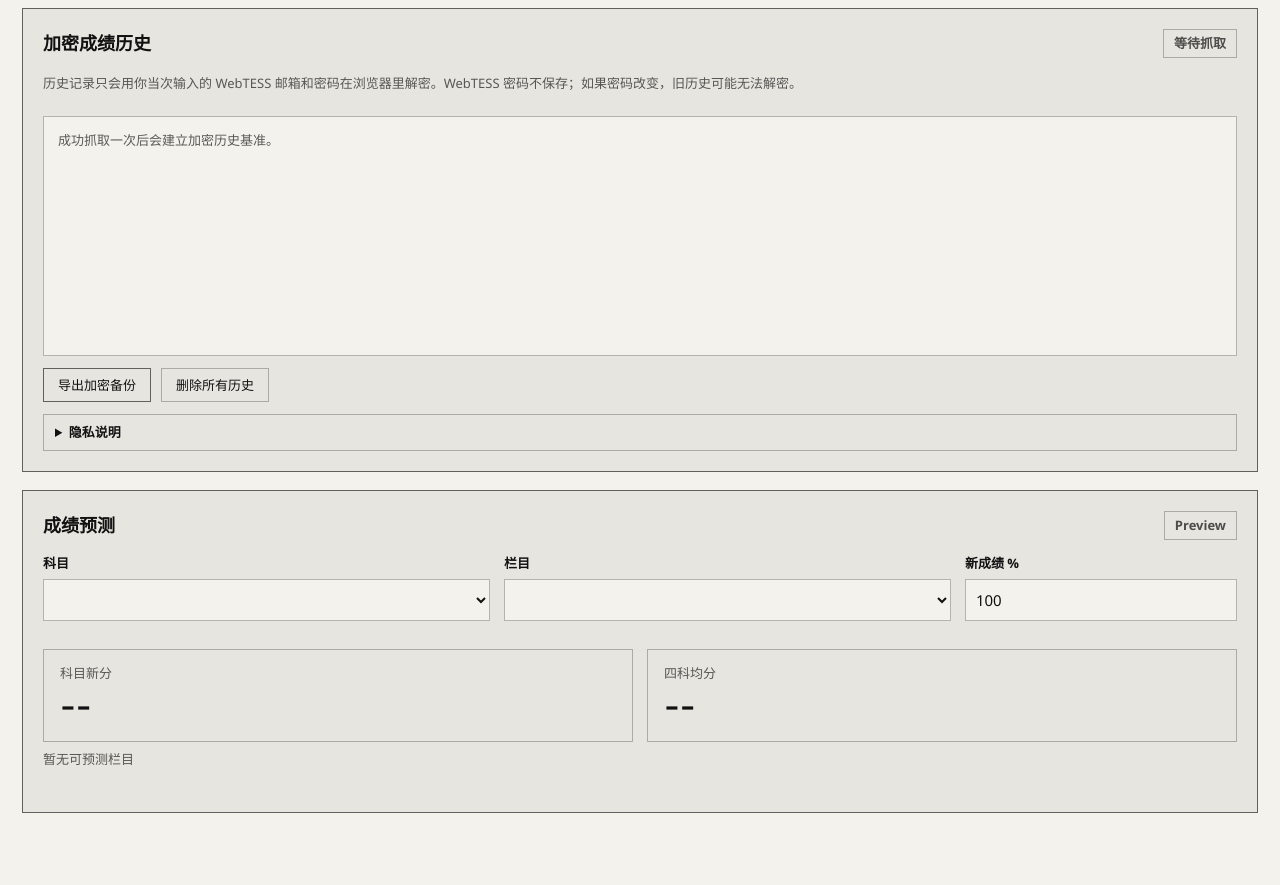
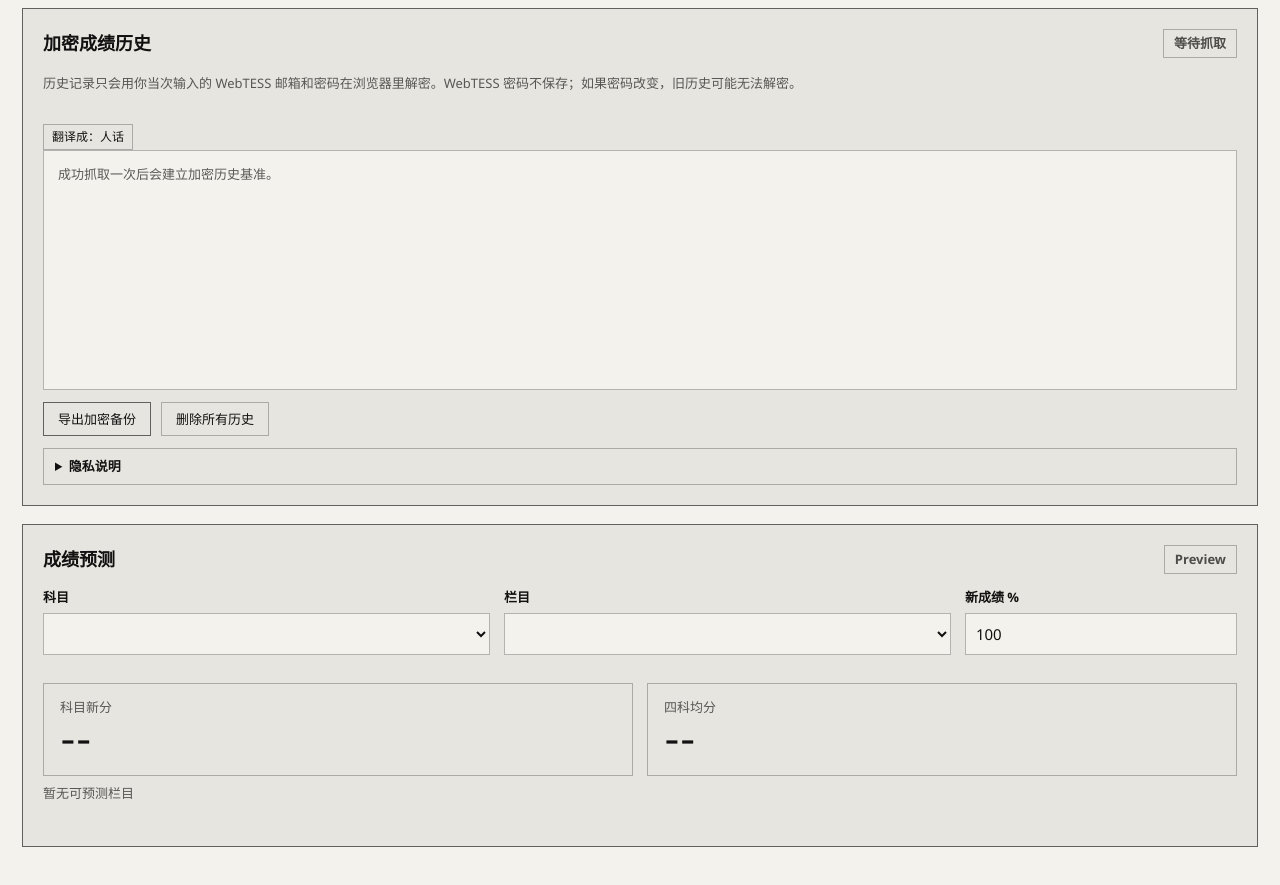
Before and after one commit to Whyyyn/This-is-Grade, a website: page public/index.html in a window 1280 px wide. Shown: the part 840-1725 px from the top of the page. Drawn offline with Linux system fonts and the light colour scheme.

Commit message:
Add human-readable explanation toggles

```diff
--- a/public/app.js
+++ b/public/app.js
@@ -244,6 +244,24 @@ function copyLayoutLink() {
   }).catch(() => {
     window.prompt('复制这个链接', link);
   });
+}
+
+function setupHumanTranslations() {
+  for (const node of document.querySelectorAll('[data-human-text]')) {
+    const originalText = node.textContent;
+    const humanText = node.dataset.humanText;
+    const button = document.createElement('button');
+    button.type = 'button';
+    button.className = 'human-toggle';
+    button.textContent = '翻译成：人话';
+    button.addEventListener('click', () => {
+      const showingHuman = node.dataset.showingHuman === 'true';
+      node.textContent = showingHuman ? originalText : humanText;
+      node.dataset.showingHuman = showingHuman ? 'false' : 'true';
+      button.textContent = showingHuman ? '翻译成：人话' : '切回：官方话';
+    });
+    node.insertAdjacentElement('afterend', button);
+  }
 }
 
 function render() {
@@ -1152,4 +1170,6 @@ els.revealAllButton?.addEventListener('click', () => {
   renderRevealList();
 });
 
+setupHumanTranslations();
+
 render();
--- a/public/index.html
+++ b/public/index.html
@@ -55,7 +55,7 @@
             <button id="copyLayoutButton" class="ghost compact" type="button">复制布局链接</button>
             <details class="layout-help">
               <summary>这是什么意思？</summary>
-              <p>Safari 有时不会稳定记住你展示的四门课。这个功能会把当前展示课程写进网址里的 show 参数。复制或收藏这个链接，下次打开就会恢复同样的四门课。</p>
+              <p data-human-text="以后打开这个复制的链接就行了">Safari 有时不会稳定记住你展示的四门课。这个功能会把当前展示课程写进网址里的 show 参数。复制或收藏这个链接，下次打开就会恢复同样的四门课。</p>
             </details>
           </div>
         </section>
@@ -89,7 +89,7 @@
             <h2>加密成绩历史</h2>
             <span id="historyStatus" class="status">等待抓取</span>
           </div>
-          <p class="muted">历史记录只会用你当次输入的 WebTESS 邮箱和密码在浏览器里解密。WebTESS 密码不保存；如果密码改变，旧历史可能无法解密。</p>
+          <p class="muted" data-human-text="历史记录功能用的是你的 WebTESS 密码，而且很神秘。你改了 WebTESS 密码可能没办法用了就">历史记录只会用你当次输入的 WebTESS 邮箱和密码在浏览器里解密。WebTESS 密码不保存；如果密码改变，旧历史可能无法解密。</p>
           <div id="historyChart" class="history-chart">
             <p class="muted chart-empty">成功抓取一次后会建立加密历史基准。</p>
           </div>
@@ -99,7 +99,7 @@
           </div>
           <details class="layout-help privacy-help">
             <summary>隐私说明</summary>
-            <p>数据库只保存 salt、IV 和 ciphertext。科目名、成绩、小成绩都在浏览器端加密后再上传，服务器和数据库管理员看到的只是一串密文。</p>
+            <p data-human-text="你的成绩/账密在我这里也看不到！我这里看是一团乱码，只有在你的浏览器才能解密">数据库只保存 salt、IV 和 ciphertext。科目名、成绩、小成绩都在浏览器端加密后再上传，服务器和数据库管理员看到的只是一串密文。</p>
           </details>
         </section>
 
--- a/public/styles.css
+++ b/public/styles.css
@@ -338,6 +338,15 @@ button:hover {
   color: color-mix(in srgb, var(--fg) 68%, transparent);
   font-size: 13px;
   line-height: 1.5;
+}
+
+.human-toggle {
+  min-height: 26px;
+  margin: 8px 0 0;
+  padding: 2px 8px;
+  color: var(--fg);
+  border-color: var(--line);
+  font-size: 12px;
 }
 
 .empty-state {
```
